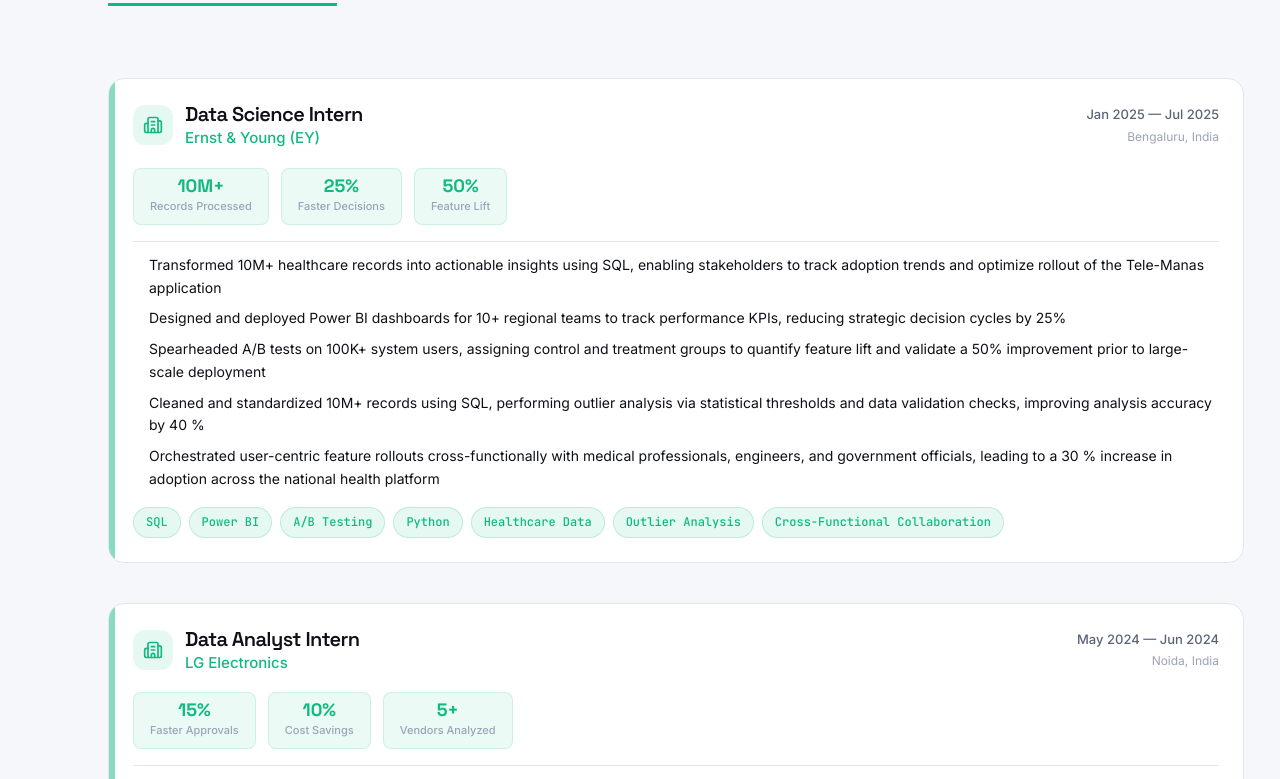
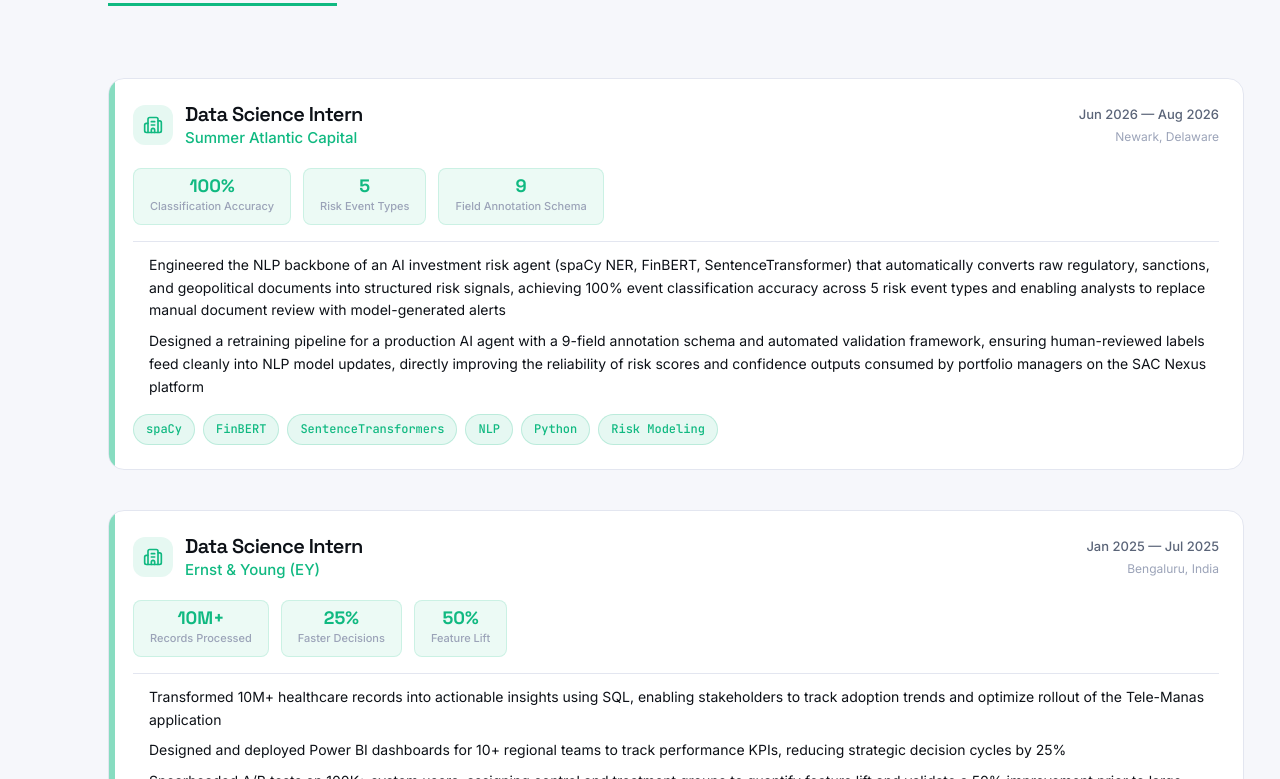
Before and after one commit to himanshumjain15/Portfolio, a Next.js app: page /Portfolio/ in a window 1280 px wide. Shown: the part 1601-2380 px from the top of the page. Built offline with nearby package versions, Linux system fonts and the light colour scheme.

Commit message:
feat: add Summer Atlantic Capital experience entry
Fixes a syntax error in the wine-quality project link array and adds
the new Data Science Intern role at Summer Atlantic Capital.

```diff
--- a/src/data/portfolio.ts
+++ b/src/data/portfolio.ts
@@ -82,6 +82,22 @@
 }
 
 export const experiences: Experience[] = [
+  {
+    company: "Summer Atlantic Capital",
+    role: "Data Science Intern",
+    location: "Newark, Delaware",
+    dates: "Jun 2026 — Aug 2026",
+    metrics: [
+      { value: "100%", label: "Classification Accuracy" },
+      { value: "5", label: "Risk Event Types" },
+      { value: "9", label: "Field Annotation Schema" },
+    ],
+    bullets: [
+      "Engineered the NLP backbone of an AI investment risk agent (spaCy NER, FinBERT, SentenceTransformer) that automatically converts raw regulatory, sanctions, and geopolitical documents into structured risk signals, achieving 100% event classification accuracy across 5 risk event types and enabling analysts to replace manual document review with model-generated alerts",
+      "Designed a retraining pipeline for a production AI agent with a 9-field annotation schema and automated validation framework, ensuring human-reviewed labels feed cleanly into NLP model updates, directly improving the reliability of risk scores and confidence outputs consumed by portfolio managers on the SAC Nexus platform",
+    ],
+    tags: ["spaCy", "FinBERT", "SentenceTransformers", "NLP", "Python", "Risk Modeling"],
+  },
   {
     company: "Ernst & Young (EY)",
     role: "Data Science Intern",
```
